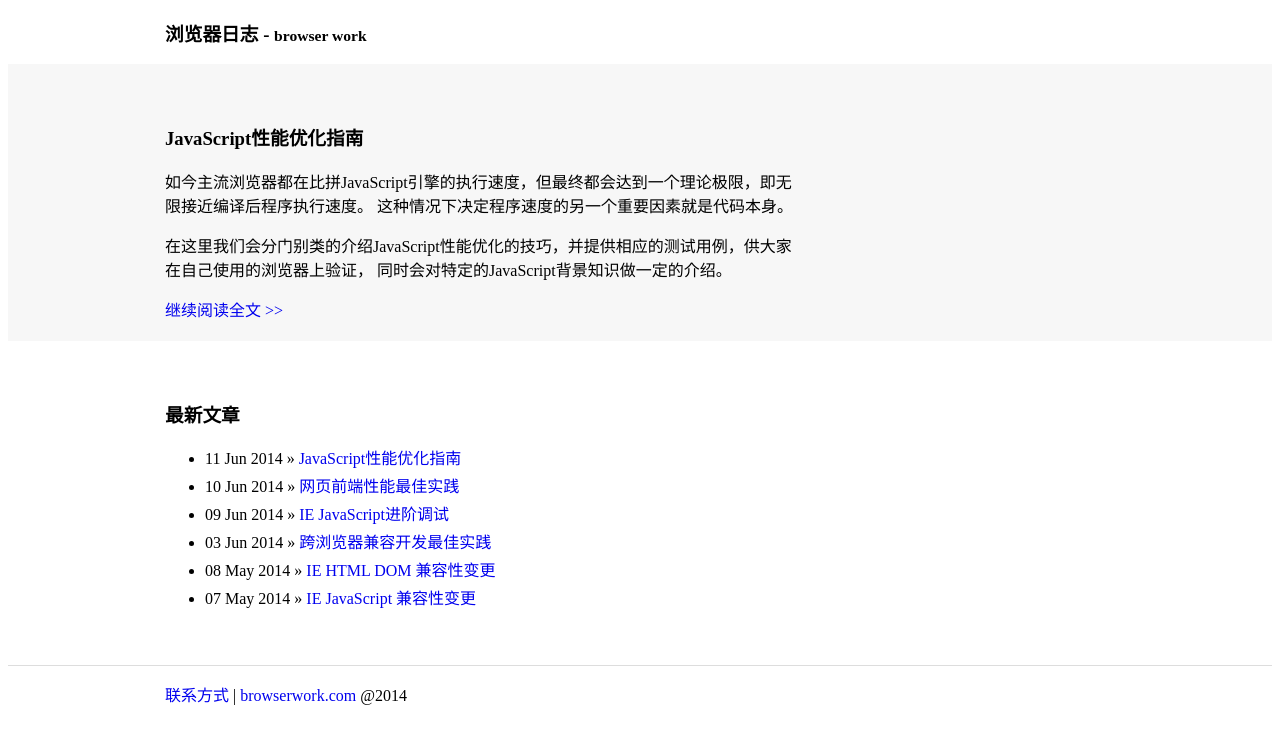
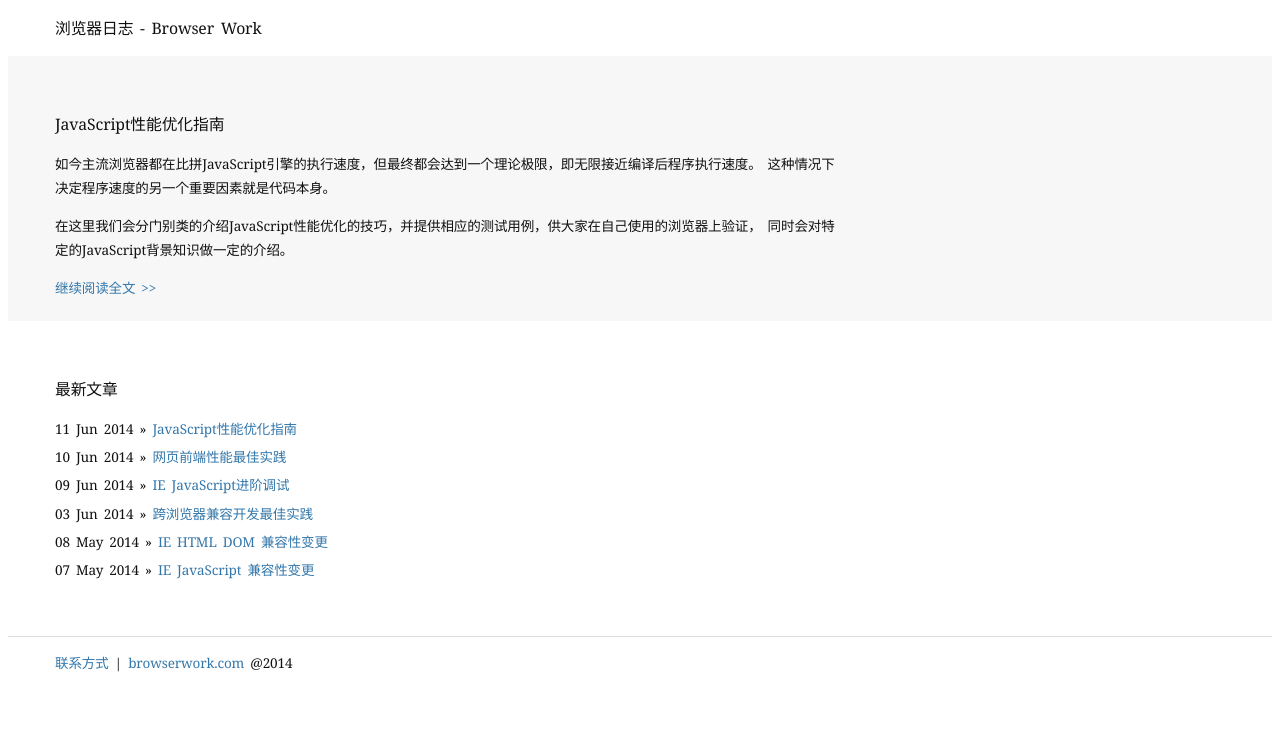
Before and after one commit to aaronz/aaronz.github.com, a Jekyll site: the page built from index.html, in a window 1280 px wide. Shown: the top 744 px of the page. Built offline with Jekyll 4.4.1, drawn with Linux system fonts in a browser that asks for light colours; Markdown is read by kramdown in place of the engine named in the settings; the list of posts is cut into pages by our own code.

Commit message:
Add media detect to style.

```diff
--- a/_layouts/default.html
+++ b/_layouts/default.html
@@ -16,7 +16,7 @@
         <div>
           <div id="header">
             <div class="wrapper">
-              <h3 id="header-name">浏览器日志 - <small>browser work</small></h3>
+              <h3 id="header-name">浏览器日志 - Browser Work</h3>
             </div>
           </div>
 
--- a/assets/css/main.css
+++ b/assets/css/main.css
@@ -1,17 +1,28 @@
+
+html, body, div, span, object, iframe, h1, h2, h3, h4, h5, h6, p, blockquote, pre, a, abbr, acronym, address, code, del, dfn, em, img, q, dl, dt, dd, ol, ul, li, tt, fieldset, form, label, legend, table, caption, tbody, tfoot, thead, tr, th, td {
+    border: medium none;
+    color: #111111;
+    font-style: normal;
+    font-weight: normal;
+    list-style-type: none;
+    padding: 0;
+    text-align: left;
+    text-decoration: none;
+}
+
+body{
+  color:#111111;
+  font-family: Georgia,serif;
+  font-size:84.5%;
+  letter-spacing: -0.01em;
+  line-height: 1.8em;
+  padding: 0;
+  word-spacing: 0.2em;
+}
+
 a{
-  cursor:pointer
-}
-a:link{
-  text-decoration:none
-}
-a:visited{
-  text-decoration:none
-}
-a:hover{
-  text-decoration:none;
-}
-a:active{
-  text-decoration:none;
+  cursor:pointer;
+  color:#37a;
 }
 
 .section{
@@ -25,9 +36,26 @@ a:active{
   background:#f7f7f7
 }
 
-.wrapper{
-  width:950px;
-  margin:0 auto
+.wrapper {
+  padding-right: 15px;
+  padding-left: 15px;
+  margin-right: auto;
+  margin-left: auto;
+}
+@media (min-width: 768px) {
+  .wrapper {
+    width: 750px;
+  }
+}
+@media (min-width: 992px) {
+  .wrapper {
+    width: 970px;
+  }
+}
+@media (min-width: 1200px) {
+  .wrapper {
+    width: 1170px;
+  }
 }
 
 .grid-12-8{
@@ -62,10 +90,6 @@ a:active{
   display:inline-block;
 }
 
-.post-index li{
-    list-style-type:none;
-}
-
 #footer {
   bottom: 0px;
   width: 100%;
```
